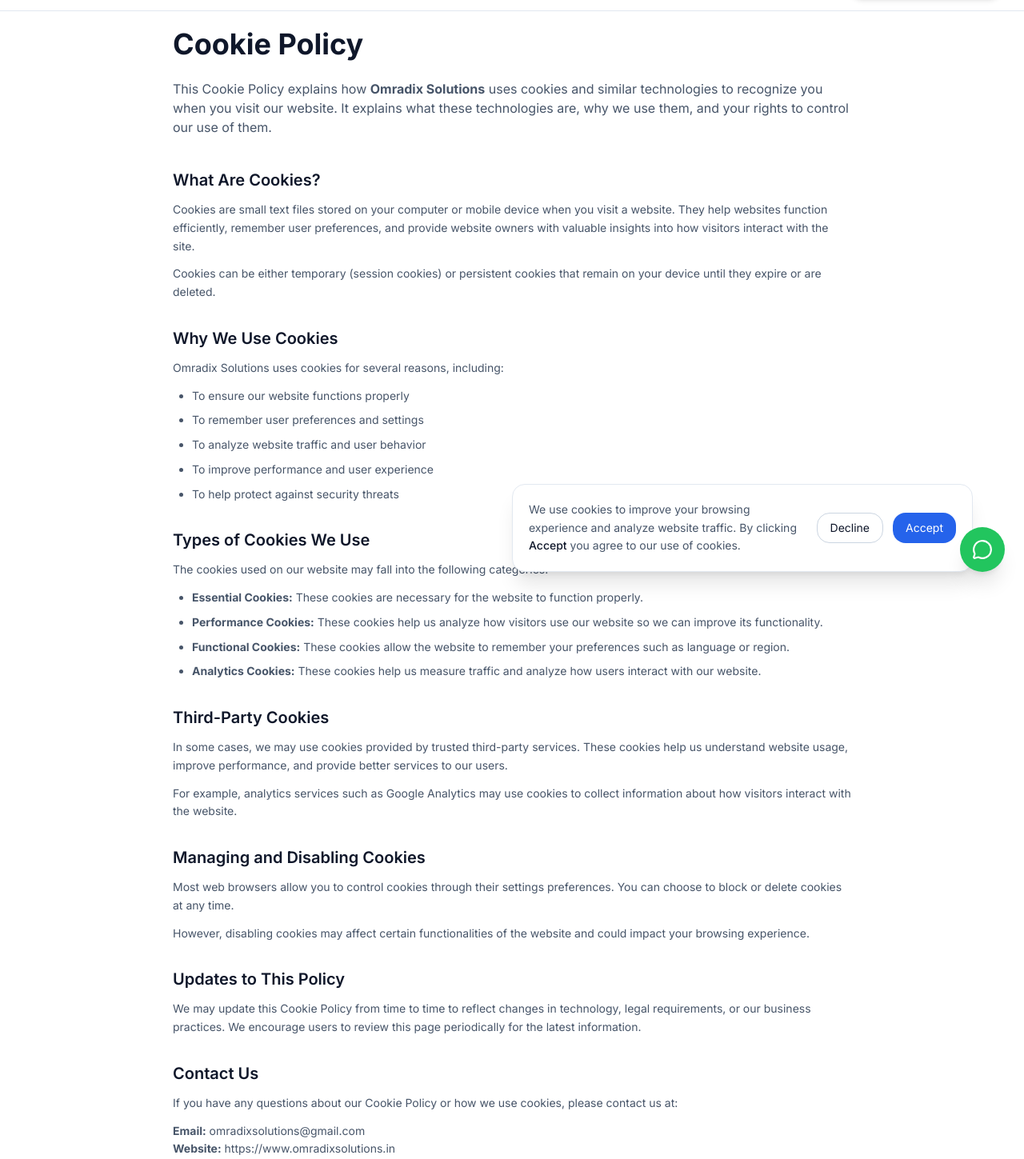
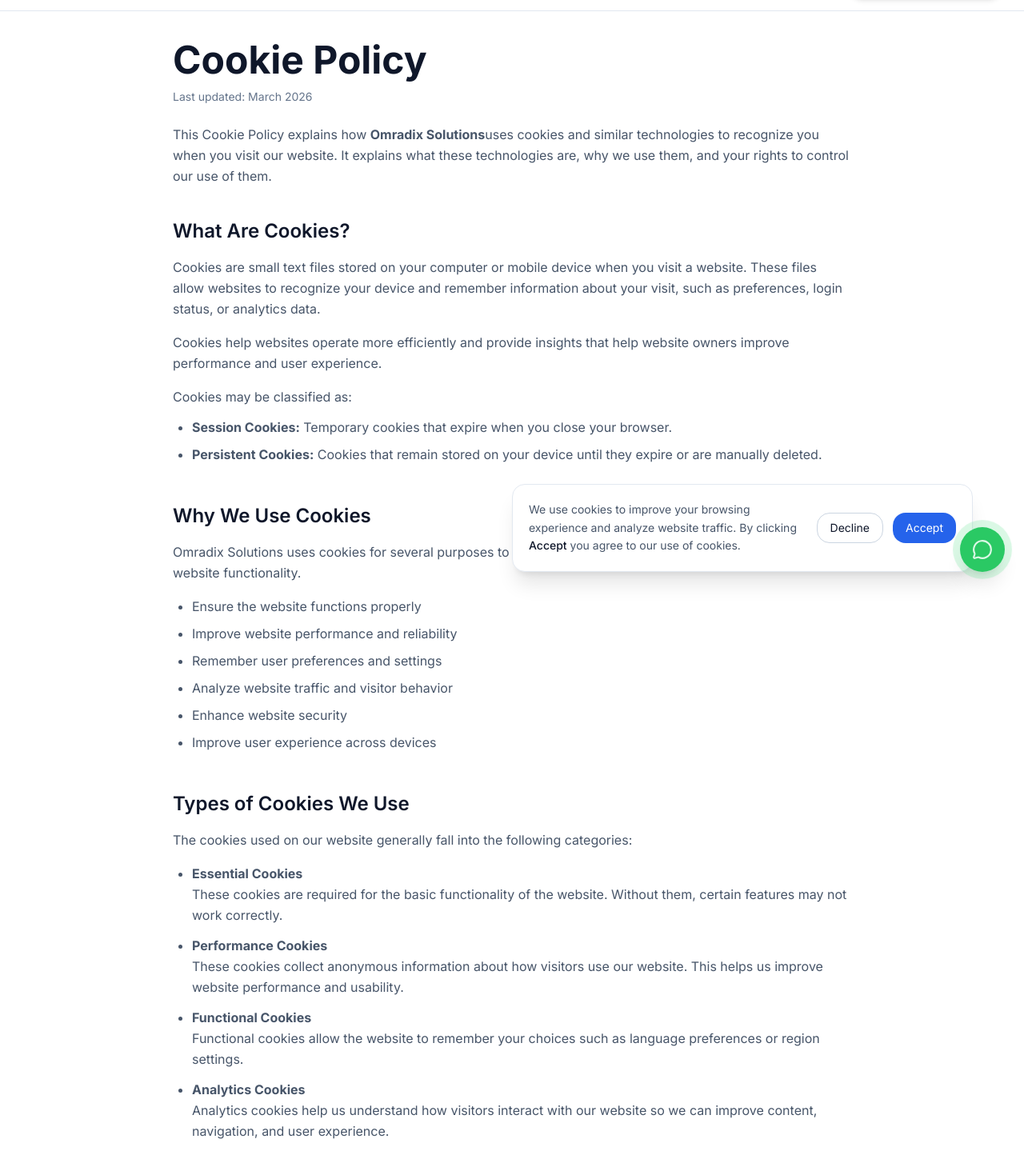
Before and after one commit to omshinde04/omradix-next, a Next.js app: page /cookie-policy in a window 1280 px wide. Shown: the part 61-1510 px from the top of the page at 80% size. Built offline with nearby package versions, Linux system fonts and the light colour scheme.

Commit message:
Initial commit - CARPS India website

```diff
--- a/app/cookie-policy/page.jsx
+++ b/app/cookie-policy/page.jsx
@@ -1,25 +1,28 @@
 export const metadata = {
     title: "Cookie Policy | Omradix Solutions",
     description:
-        "Read the Cookie Policy of Omradix Solutions to understand how we use cookies, tracking technologies, and analytics tools to improve your browsing experience on our website.",
+        "Learn how Omradix Solutions uses cookies and tracking technologies to improve website performance, user experience, and analytics insights.",
     keywords: [
-        "Cookie Policy Omradix Solutions",
-        "Website cookies policy",
-        "Tracking technologies policy",
-        "Web analytics cookies",
-        "Privacy and cookies",
-        "Software company cookie policy"
+        "Omradix Solutions cookie policy",
+        "website cookies policy",
+        "tracking technologies policy",
+        "analytics cookies",
+        "software company cookie policy",
+        "privacy cookies policy",
     ],
+
     alternates: {
         canonical: "https://www.omradixsolutions.in/cookie-policy",
     },
+
     openGraph: {
         title: "Cookie Policy | Omradix Solutions",
         description:
-            "Learn how Omradix Solutions uses cookies and tracking technologies to enhance user experience and website performance.",
+            "Understand how Omradix Solutions uses cookies and tracking technologies to enhance browsing experience and website performance.",
         url: "https://www.omradixsolutions.in/cookie-policy",
         siteName: "Omradix Solutions",
         type: "website",
+        locale: "en_US",
         images: [
             {
                 url: "/og-image.png",
@@ -29,13 +32,15 @@
             },
         ],
     },
+
     twitter: {
         card: "summary_large_image",
         title: "Cookie Policy | Omradix Solutions",
         description:
-            "Understand how cookies and tracking technologies are used on the Omradix Solutions website.",
+            "Learn how cookies and tracking technologies are used on the Omradix Solutions website.",
         images: ["/og-image.png"],
     },
+
     robots: {
         index: true,
         follow: true,
@@ -44,182 +49,236 @@
 
 export default function CookiePolicy() {
     return (
-        <div className="bg-white">
+        <main className="bg-white">
 
-            <div className="max-w-4xl mx-auto px-6 py-24">
+            {/* PAGE HEADER */}
 
-                <h1 className="text-4xl font-bold text-slate-900">
+            <section className="max-w-4xl mx-auto px-6 pt-28 pb-10">
+                <h1 className="text-4xl md:text-5xl font-bold text-slate-900">
                     Cookie Policy
                 </h1>
 
-                <p className="mt-6 text-slate-600">
-                    This Cookie Policy explains how <strong>Omradix Solutions</strong> uses cookies and
-                    similar technologies to recognize you when you visit our website.
-                    It explains what these technologies are, why we use them, and your
-                    rights to control our use of them.
+                <p className="mt-3 text-sm text-slate-500">
+                    Last updated: March 2026
                 </p>
 
+                <p className="mt-6 text-slate-600 leading-relaxed">
+                    This Cookie Policy explains how <strong>Omradix Solutions</strong>
+                    uses cookies and similar technologies to recognize you when you visit
+                    our website. It explains what these technologies are, why we use them,
+                    and your rights to control our use of them.
+                </p>
+            </section>
 
-                <div className="mt-10 space-y-8 text-slate-600 text-sm leading-relaxed">
+            {/* CONTENT */}
+
+            <section className="max-w-4xl mx-auto px-6 pb-24 space-y-12 text-slate-600 leading-relaxed">
 
                 {/* WHAT ARE COOKIES */}
 
-                    <section>
-                        <h2 className="text-xl font-semibold text-slate-900">
+                <div>
+                    <h2 className="text-2xl font-semibold text-slate-900">
                         What Are Cookies?
                     </h2>
 
-                        <p className="mt-3">
-                            Cookies are small text files stored on your computer or mobile device
-                            when you visit a website. They help websites function efficiently,
-                            remember user preferences, and provide website owners with valuable
-                            insights into how visitors interact with the site.
+                    <p className="mt-4">
+                        Cookies are small text files stored on your computer or mobile
+                        device when you visit a website. These files allow websites to
+                        recognize your device and remember information about your visit,
+                        such as preferences, login status, or analytics data.
                     </p>
 
-                        <p className="mt-3">
-                            Cookies can be either temporary (session cookies) or persistent
-                            cookies that remain on your device until they expire or are deleted.
+                    <p className="mt-4">
+                        Cookies help websites operate more efficiently and provide insights
+                        that help website owners improve performance and user experience.
                     </p>
-                    </section>
+
+                    <p className="mt-4">
+                        Cookies may be classified as:
+                    </p>
+
+                    <ul className="list-disc pl-6 mt-3 space-y-2">
+                        <li>
+                            <strong>Session Cookies:</strong> Temporary cookies that expire
+                            when you close your browser.
+                        </li>
+
+                        <li>
+                            <strong>Persistent Cookies:</strong> Cookies that remain stored on
+                            your device until they expire or are manually deleted.
+                        </li>
+                    </ul>
+                </div>
 
 
                 {/* WHY WE USE COOKIES */}
 
-                    <section>
-                        <h2 className="text-xl font-semibold text-slate-900">
+                <div>
+                    <h2 className="text-2xl font-semibold text-slate-900">
                         Why We Use Cookies
                     </h2>
 
-                        <p className="mt-3">
-                            Omradix Solutions uses cookies for several reasons, including:
+                    <p className="mt-4">
+                        Omradix Solutions uses cookies for several purposes to enhance your
+                        browsing experience and improve website functionality.
                     </p>
 
-                        <ul className="list-disc pl-6 mt-3 space-y-2">
-                            <li>To ensure our website functions properly</li>
-                            <li>To remember user preferences and settings</li>
-                            <li>To analyze website traffic and user behavior</li>
-                            <li>To improve performance and user experience</li>
-                            <li>To help protect against security threats</li>
+                    <ul className="list-disc pl-6 mt-4 space-y-2">
+                        <li>Ensure the website functions properly</li>
+                        <li>Improve website performance and reliability</li>
+                        <li>Remember user preferences and settings</li>
+                        <li>Analyze website traffic and visitor behavior</li>
+                        <li>Enhance website security</li>
+                        <li>Improve user experience across devices</li>
                     </ul>
-                    </section>
+                </div>
 
 
                 {/* TYPES OF COOKIES */}
 
-                    <section>
-                        <h2 className="text-xl font-semibold text-slate-900">
+                <div>
+                    <h2 className="text-2xl font-semibold text-slate-900">
                         Types of Cookies We Use
                     </h2>
 
-                        <p className="mt-3">
-                            The cookies used on our website may fall into the following categories:
+                    <p className="mt-4">
+                        The cookies used on our website generally fall into the following
+                        categories:
                     </p>
 
-                        <ul className="list-disc pl-6 mt-3 space-y-2">
+                    <ul className="list-disc pl-6 mt-4 space-y-3">
+
                         <li>
-                                <strong>Essential Cookies:</strong> These cookies are necessary for
-                                the website to function properly.
+                            <strong>Essential Cookies</strong>
+                            <p>
+                                These cookies are required for the basic functionality of the
+                                website. Without them, certain features may not work correctly.
+                            </p>
                         </li>
 
                         <li>
-                                <strong>Performance Cookies:</strong> These cookies help us analyze
-                                how visitors use our website so we can improve its functionality.
+                            <strong>Performance Cookies</strong>
+                            <p>
+                                These cookies collect anonymous information about how visitors
+                                use our website. This helps us improve website performance and
+                                usability.
+                            </p>
                         </li>
 
                         <li>
-                                <strong>Functional Cookies:</strong> These cookies allow the website
-                                to remember your preferences such as language or region.
+                            <strong>Functional Cookies</strong>
+                            <p>
+                                Functional cookies allow the website to remember your choices
+                                such as language preferences or region settings.
+                            </p>
                         </li>
 
                         <li>
-                                <strong>Analytics Cookies:</strong> These cookies help us measure
-                                traffic and analyze how users interact with our website.
+                            <strong>Analytics Cookies</strong>
+                            <p>
+                                Analytics cookies help us understand how visitors interact with
+                                our website so we can improve content, navigation, and user
+                                experience.
+                            </p>
                         </li>
+
                     </ul>
-                    </section>
+                </div>
 
 
                 {/* THIRD PARTY COOKIES */}
 
-                    <section>
-                        <h2 className="text-xl font-semibold text-slate-900">
+                <div>
+                    <h2 className="text-2xl font-semibold text-slate-900">
                         Third-Party Cookies
                     </h2>
 
-                        <p className="mt-3">
+                    <p className="mt-4">
                         In some cases, we may use cookies provided by trusted third-party
-                            services. These cookies help us understand website usage,
-                            improve performance, and provide better services to our users.
+                        services to help us understand website usage and improve our
+                        services.
                     </p>
 
-                        <p className="mt-3">
-                            For example, analytics services such as Google Analytics may
-                            use cookies to collect information about how visitors interact
-                            with the website.
+                    <p className="mt-4">
+                        For example, analytics services such as Google Analytics may place
+                        cookies on your device to collect anonymized information about
+                        website traffic and user interactions.
                     </p>
-                    </section>
+
+                    <p className="mt-4">
+                        These cookies help us measure metrics such as page views, traffic
+                        sources, and user engagement.
+                    </p>
+                </div>
 
 
                 {/* MANAGING COOKIES */}
 
-                    <section>
-                        <h2 className="text-xl font-semibold text-slate-900">
+                <div>
+                    <h2 className="text-2xl font-semibold text-slate-900">
                         Managing and Disabling Cookies
                     </h2>
 
-                        <p className="mt-3">
-                            Most web browsers allow you to control cookies through their
-                            settings preferences. You can choose to block or delete cookies
-                            at any time.
+                    <p className="mt-4">
+                        Most modern web browsers allow you to control cookies through
+                        browser settings. You can choose to accept, reject, or delete
+                        cookies at any time.
                     </p>
 
-                        <p className="mt-3">
-                            However, disabling cookies may affect certain functionalities
-                            of the website and could impact your browsing experience.
+                    <p className="mt-4">
+                        Please note that disabling cookies may affect certain features of
+                        the website and may limit your browsing experience.
                     </p>
-                    </section>
+
+                    <p className="mt-4">
+                        To manage cookies, refer to your browser settings or help
+                        documentation.
+                    </p>
+                </div>
 
 
                 {/* POLICY UPDATES */}
 
-                    <section>
-                        <h2 className="text-xl font-semibold text-slate-900">
+                <div>
+                    <h2 className="text-2xl font-semibold text-slate-900">
                         Updates to This Policy
                     </h2>
 
-                        <p className="mt-3">
-                            We may update this Cookie Policy from time to time to reflect
-                            changes in technology, legal requirements, or our business
-                            practices. We encourage users to review this page periodically
-                            for the latest information.
+                    <p className="mt-4">
+                        We may update this Cookie Policy periodically to reflect changes in
+                        legal requirements, technology, or our services.
                     </p>
-                    </section>
+
+                    <p className="mt-4">
+                        When updates are made, the "Last Updated" date at the top of this
+                        page will be revised. We encourage users to review this policy
+                        regularly.
+                    </p>
+                </div>
 
 
                 {/* CONTACT */}
 
-                    <section>
-                        <h2 className="text-xl font-semibold text-slate-900">
+                <div>
+                    <h2 className="text-2xl font-semibold text-slate-900">
                         Contact Us
                     </h2>
 
-                        <p className="mt-3">
-                            If you have any questions about our Cookie Policy or how we
-                            use cookies, please contact us at:
+                    <p className="mt-4">
+                        If you have any questions regarding this Cookie Policy or how we use
+                        cookies, you may contact us using the information below:
                     </p>
 
-                        <p className="mt-3">
+                    <p className="mt-4">
                         <strong>Email:</strong> omradixsolutions@gmail.com
                     </p>
 
                     <p>
                         <strong>Website:</strong> https://www.omradixsolutions.in
                     </p>
-                    </section>
-
                 </div>
 
-            </div>
-        </div>
+            </section>
+        </main>
     );
 }
```
Lines whose indentation alone changed are shown as unchanged.
